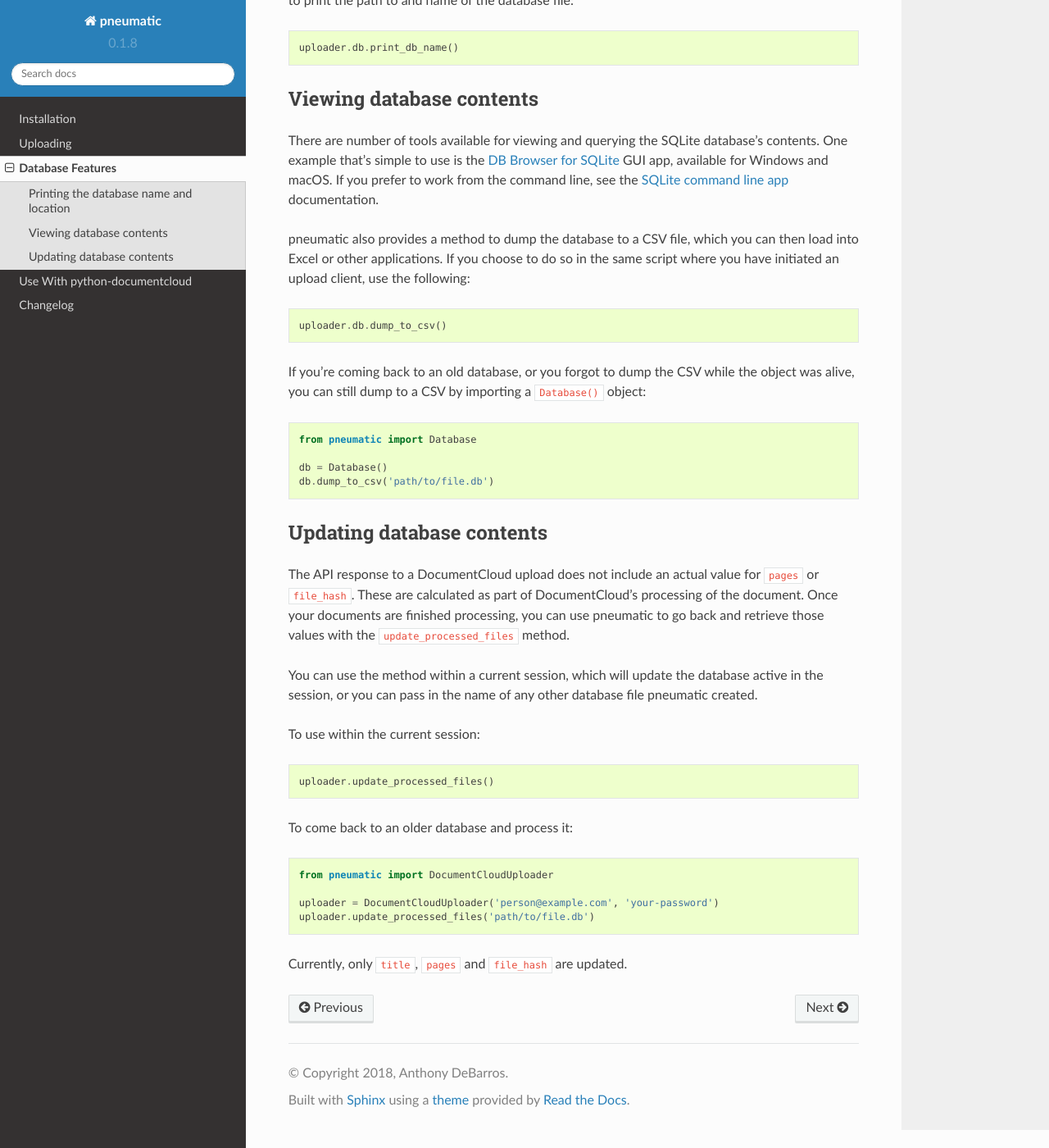
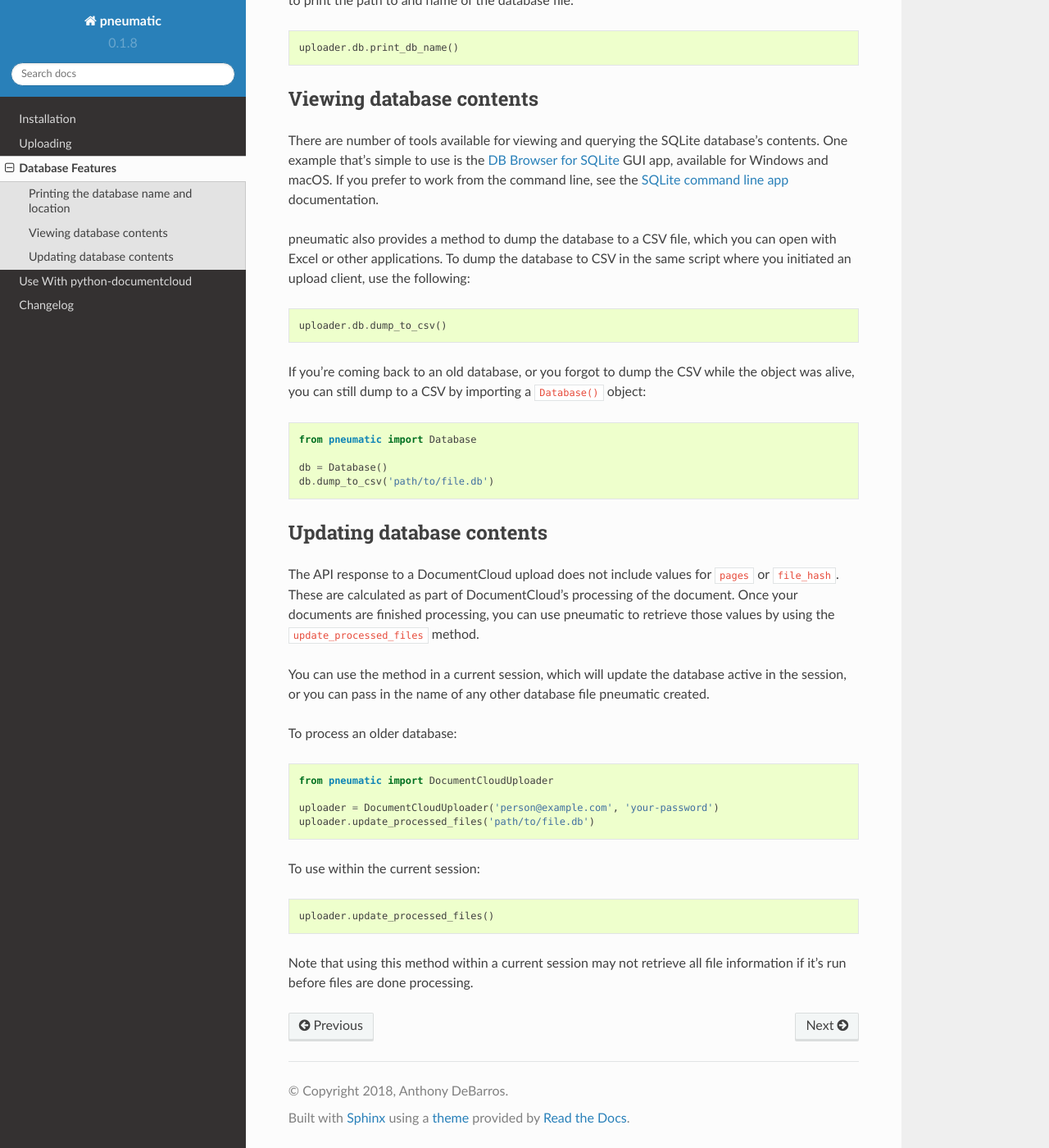
Before and after one commit to anthonydb/pneumatic, a Sphinx documentation site: the page built from docs/database.rst, in a window 1280 px wide and 1400 px high, scrolled down 797 px. Shown: the whole window at 82% size. Built offline with Sphinx 7.4.7 and the Read the Docs theme 2.0.0, drawn with Linux system fonts in a browser that asks for light colours.

Commit message:
Documentation updates.

```diff
--- a/docs/database.rst
+++ b/docs/database.rst
@@ -33,7 +33,7 @@ Viewing database contents
 
 There are number of tools available for viewing and querying the SQLite database's contents. One example that's simple to use is the `DB Browser for SQLite <http://sqlitebrowser.org/>`_ GUI app, available for Windows and macOS. If you prefer to work from the command line, see the `SQLite command line app <https://sqlite.org/cli.html>`_ documentation.
 
-pneumatic also provides a method to dump the database to a CSV file, which you can then load into Excel or other applications. If you choose to do so in the same script where you have initiated an upload client, use the following:
+pneumatic also provides a method to dump the database to a CSV file, which you can open with Excel or other applications. To dump the database to CSV in the same script where you initiated an upload client, use the following:
 
 .. code-block:: python
 
@@ -51,17 +51,11 @@ If you're coming back to an old database, or you forgot to dump the CSV while th
 Updating database contents
 --------------------------
 
-The API response to a DocumentCloud upload does not include an actual value for ``pages`` or ``file_hash``. These are calculated as part of DocumentCloud's processing of the document. Once your documents are finished processing, you can use pneumatic to go back and retrieve those values with the ``update_processed_files`` method.
+The API response to a DocumentCloud upload does not include values for ``pages`` or ``file_hash``. These are calculated as part of DocumentCloud's processing of the document. Once your documents are finished processing, you can use pneumatic to  retrieve those values by using the ``update_processed_files`` method.
 
-You can use the method within a current session, which will update the database active in the session, or you can pass in the name of any other database file pneumatic created.
+You can use the method in a current session, which will update the database active in the session, or you can pass in the name of any other database file pneumatic created.
 
-To use within the current session:
-
-.. code-block:: python
-
-    uploader.update_processed_files()
-
-To come back to an older database and process it:
+To process an older database:
 
 .. code-block:: python
 
@@ -70,4 +64,10 @@ To come back to an older database and process it:
     uploader = DocumentCloudUploader('person@example.com', 'your-password')
     uploader.update_processed_files('path/to/file.db')
 
-Currently, only ``title``, ``pages`` and ``file_hash`` are updated.
+To use within the current session:
+
+.. code-block:: python
+
+    uploader.update_processed_files()
+
+Note that using this method within a current session may not retrieve all file information if it's run before files are done processing.
--- a/docs/uploading.rst
+++ b/docs/uploading.rst
@@ -47,9 +47,9 @@ pneumatic handles all of the parameters supported by DocumentCloud's upload endp
 * ``related_article``: string; URL of an article related to the files.
 * ``published_url``: string: URL of the page where the documents are published.
 * ``access``: string; use ``access='public'`` to make documents publicly viewable upon upload. Default is private.
-* ``project``: string; ID of a project.
+* ``project``: string; ID of a project. You can find the project ID in the DocumentCloud interface by clicking the pencil icon next to the project name. The ID is listed in the dialog that pops up.
 * ``data``: dictionary of keys and values to tag documents. Example: ``data={'type': 'government', 'action': 'lawsuit'}``
-* ``secure``: boolean; set to ``secure=True`` if you want to prevent DocumentCloud from passing your document's text through the OpenCalais API.
+* ``secure``: boolean; set to ``secure=True`` if you want to prevent DocumentCloud from passing your document's text through the OpenCalais API, which DocumentCloud uses for entity extraction.
 * ``force_ocr``: boolean; set to ``force_ocr=True`` to have DocumentCloud OCR your documents even if they contain a text layer.
 
 For more information on these parameters, consult the `DocumentCloud API documentation <https://www.documentcloud.org/help/api#upload-documents>`_
--- a/setup.py
+++ b/setup.py
@@ -27,7 +27,7 @@ setup(
     ],
     url='http://pneumatic.readthedocs.io/en/latest/',
     author='Anthony DeBarros',
-    author_email='adebarros@gmail.com',
+    author_email='practicalsqlbook@gmail.com',
     license='MIT',
     packages=['pneumatic'],
     install_requires=[
```
Also changed, not shown: CHANGELOG.rst (+5 -4 lines).
